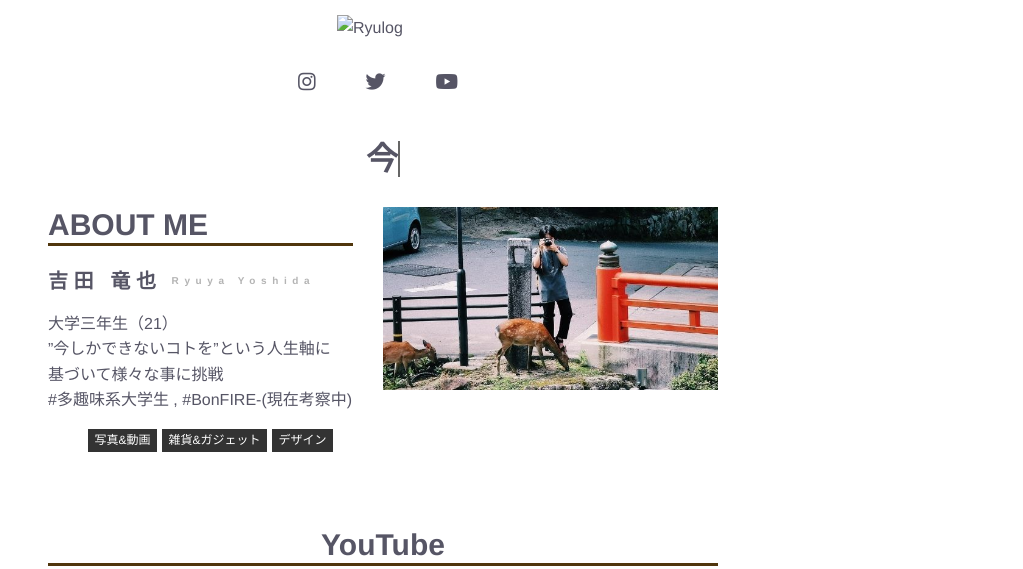
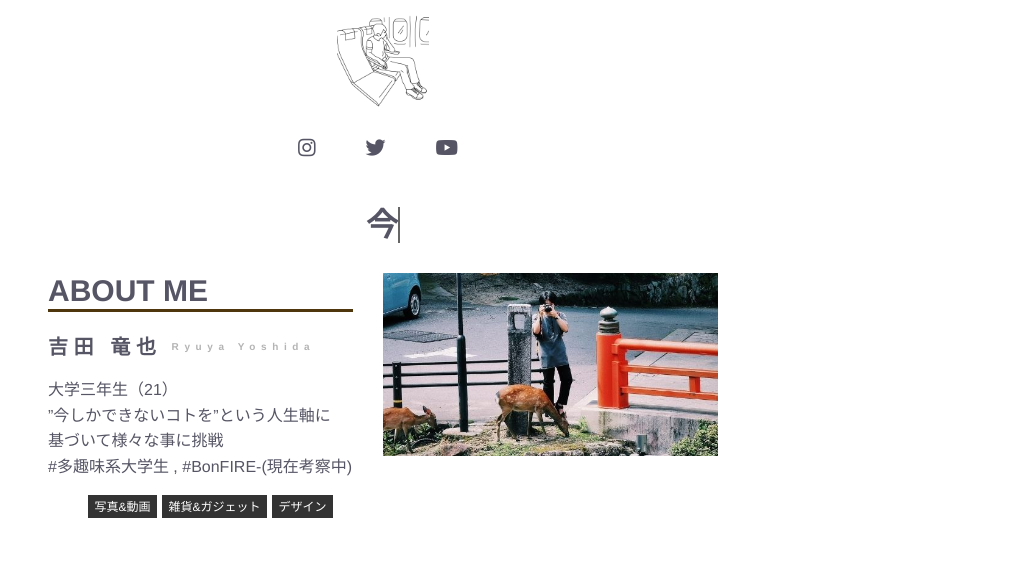
Before and after one commit to Ryuya-yoshida/practice_website, a plain HTML site: page index.html in a window 1280 px wide. Shown: the top 569 px of the page, without its empty margins (257-1280 px from the left). Drawn offline with nearby package versions, Linux system fonts and the light colour scheme; files whose address does not match are found by name.

Commit message:
Update index.html

```diff
--- a/index.html
+++ b/index.html
@@ -10,7 +10,7 @@
   <script src="https://ajax.googleapis.com/ajax/libs/jquery/3.3.1/jquery.min.js"></script>
   <script type="text/javascript" src="index01.js"></script>
   <!--ICON-->
-  <link rel="icon" href="images/logo (2).png">
+  <link rel="icon" href="logo (2).png">
   <link rel="apple-touch-icon-precomposed" sizes="180x180" href="images/apple-touch-icon-180x180-precomposed.png">
   <!--OGP-->
   <meta property="og:url" content="ページのURL">
@@ -25,7 +25,7 @@
 
   <header class="header">
     <div class="container">
-      <img src="images/logo (2).png" alt="Ryulog" class="logo">
+      <img src="logo (2).png" alt="Ryulog" class="logo">
       <nav class="site_nav">
         <ul class="nav_list">
           <li class="nav_item"><a href="https://www.instagram.com/ry_travel_jp01/" class="nav_link"><i class="fab fa-instagram"></i></a></li>
@@ -38,7 +38,7 @@
 
   <main class="main">
     <div class="main_title">
-      <!-- <img src="images/main_image.jpg" alt=""> -->
+      <!-- <img src="main_image.jpg" alt=""> -->
       <h1>今
         <span
            class="txt-rotate"
```
